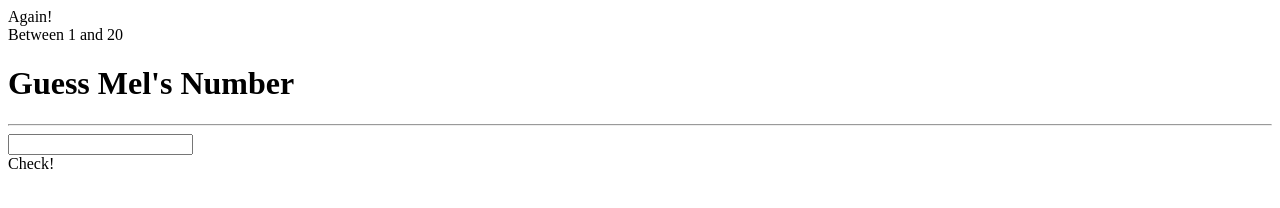
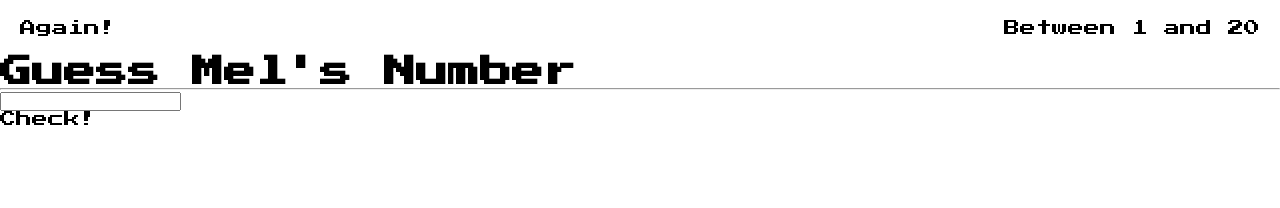
Before and after one commit to Melisa-t/guess-number, a plain HTML site: page index.html in a window 1280 px wide. Drawn offline with Linux system fonts and the light colour scheme.

Commit message:
added font

```diff
--- a/index.html
+++ b/index.html
@@ -6,6 +6,10 @@
     <title>Guess Mel's Number</title>
     <link rel="stylesheet" href="style.css">
     <script defer href="app.js"></script>
+
+    <link rel="preconnect" href="https://fonts.googleapis.com">
+<link rel="preconnect" href="https://fonts.gstatic.com" crossorigin>
+<link href="https://fonts.googleapis.com/css2?family=Press+Start+2P&display=swap" rel="stylesheet">
 </head>
 <body>
     <div class="container">
--- a/style.css
+++ b/style.css
@@ -0,0 +1,33 @@
+* {
+    margin: 0;
+    padding: 0;
+    box-sizing: border-box;
+
+}
+
+.press-start-2p-regular {
+    font-family: "Press Start 2P", system-ui;
+    font-weight: 400;
+    font-style: normal;
+  }
+
+
+body {
+    height: 100%;
+    font-family: "Press Start 2P";
+}
+
+.container{
+    display: flex;
+    justify-content: center;
+
+    flex-direction: column;
+
+}
+
+.header-container{
+    display: flex;
+    justify-content: space-between;
+    align-items: center;
+    margin: 20px;
+}
```
